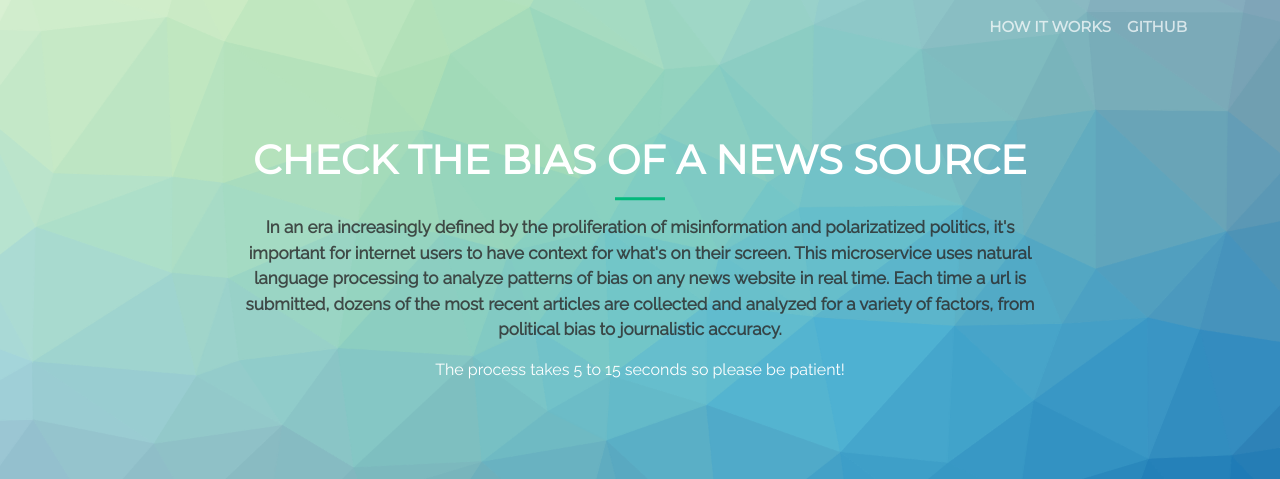
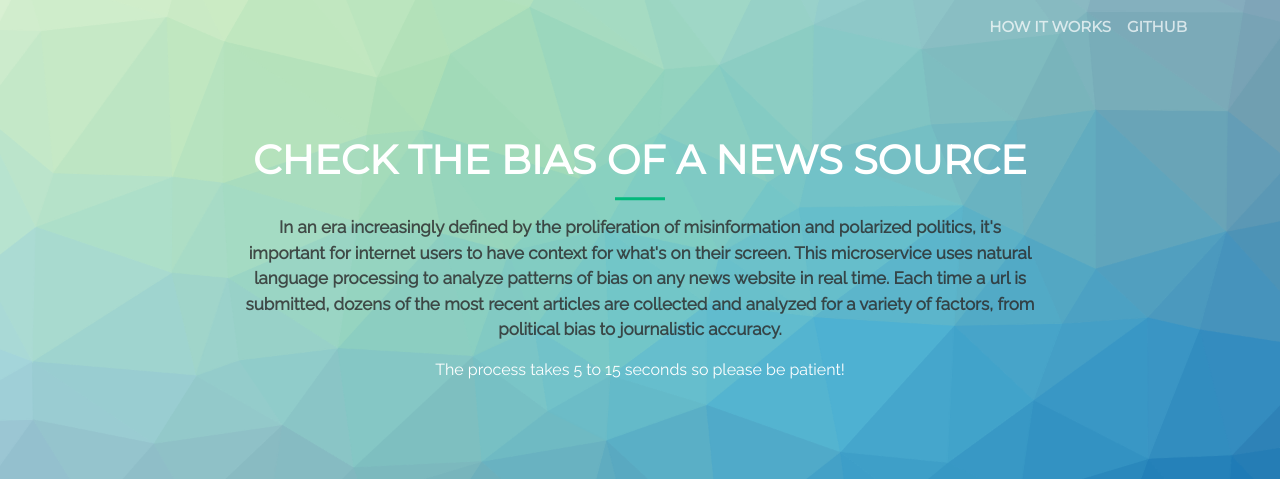
Before and after one commit to N2ITN/are-you-fake-news, a Flask app: page / in a window 1280 px wide. Shown: the top 479 px of the page. Run offline with Flask 2, Linux system fonts and the light colour scheme; parts of the project's set-up code (start-up, migrations or seed data) failed here and were passed over; some libraries are stand-ins or nearby versions.

Commit message:
spelling
Former-commit-id: 09b58ea358328b183ec2a93938ac57332bfc0732

```diff
--- a/web/templates/submit.html
+++ b/web/templates/submit.html
@@ -86,7 +86,7 @@
       <div class="header-content-inner">
         <h1 id="homeHeading">Check the Bias of a News Source</h1>
         <hr>
-        <p>In an era increasingly defined by the proliferation of misinformation and polarizatized politics, it's important for internet users to have context for
+        <p>In an era increasingly defined by the proliferation of misinformation and polarized politics, it's important for internet users to have context for
           what's on their screen. This microservice uses natural language processing to analyze patterns of bias on any news
           website in real time. Each time a url is submitted, dozens of the most recent articles are collected and analyzed
           for a variety of factors, from political bias to journalistic accuracy.
```
